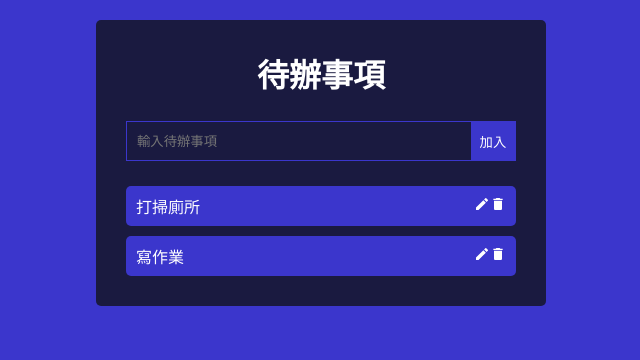
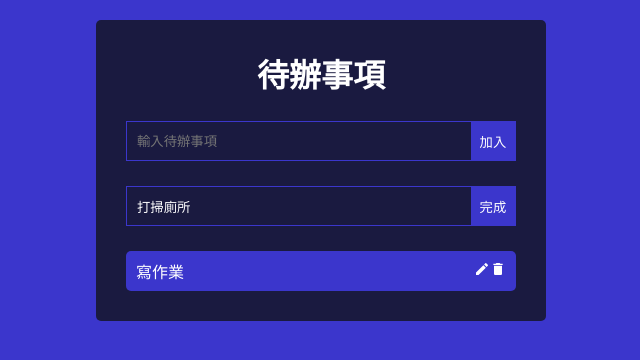
Before and after one commit to Yorn90104/React-Todo, a React (Vite) app: page / in a window 1280 px wide. Both pictures are taken after a click on the icon 801 px from the left and 204 px from the top of the page. Shown: the top 360 px of the page, without its empty margins (319-959 px from the left). Built offline with nearby package versions, Linux system fonts and the light colour scheme.

Commit message:
editTodo

```diff
--- /dev/null
+++ b/src/components/EditForm.jsx
@@ -0,0 +1,17 @@
+import { useState } from "react";
+
+function EditFrom({todo, editTodo}) {
+    const [content, setContent] = useState(todo.content)
+    return (
+        <>
+            <form className="create-form" onSubmit={(e) => {editTodo(todo.id, content); setContent(""); e.preventDefault();}}>
+                <input type="text" placeholder="輸入待辦事項"
+                value={content}
+                onChange={(e)=> setContent(e.target.value)}/>
+                <button type="submit">完成</button>
+            </form>
+        </>
+    );
+}
+
+export default EditFrom;
--- a/src/components/Todo.jsx
+++ b/src/components/Todo.jsx
@@ -1,14 +1,17 @@
 import { MdDelete, MdEdit } from "react-icons/md";
+import EditFrom from "./EditForm";
 
-function Todo({ todo, deleteTodo, toggleComplete}) {
+function Todo({ todo, deleteTodo, toggleComplete,  toggleisEditing, editTodo}) {
   return (
-    <div className={`todo ${todo.isCompleted ? "completed" : ""}`}>
+    todo.isEditing ? <EditFrom todo = {todo} editTodo = {editTodo}/>
+    :<div className={`todo ${todo.isCompleted ? "completed" : ""}`}>
       <p onClick={() =>{toggleComplete(todo.id)}}>{todo.content}</p>
       <div>
         <MdEdit
           style={{
             cursor: "pointer",
           }}
+          onClick={()=> {toggleisEditing(todo.id)}}
         />
         <MdDelete
           style={{
--- a/src/components/TodoWrapper.jsx
+++ b/src/components/TodoWrapper.jsx
@@ -4,13 +4,13 @@ import Todo from "./Todo";
 
 function TodoWrapper() {
     const [todos, setTodos] = useState([
-            {content:"打掃廁所", id : Math.random(), isCompleted: false},
-            {content:"寫作業", id : Math.random(), isCompleted: false},
+            {content:"打掃廁所", id : Math.random(), isCompleted: false, isEditing: false},
+            {content:"寫作業", id : Math.random(), isCompleted: false, isEditing: false},
         ]
     );
 
     const addTodo = (content) => {
-        setTodos([...todos, {content: content, id: Math.random(), isCompleted: false}]);
+        setTodos([...todos, {content: content, id: Math.random(), isCompleted: false, isEditing: false}]);
     };
     const deleteTodo = (id) => {
         setTodos(todos.filter((todo) => {return todo.id !== id}));
@@ -20,6 +20,17 @@ function TodoWrapper() {
             return todo.id === id ? {...todo, isCompleted: !todo.isCompleted} : todo;
         }));
     };
+    const toggleisEditing = (id) => {
+        setTodos(todos.map((todo) => {
+            return todo.id === id ? {...todo, isEditing: !todo.isEditing} : todo;
+        }));
+    };
+
+    const editTodo = (id, content) => {
+        setTodos(todos.map((todo) => {
+            return todo.id === id ? {...todo, content: content, isEditing: false} : todo;
+        }));
+    };
 
     return (
         <div className="wrapper">
@@ -27,7 +38,14 @@ function TodoWrapper() {
             <CreateFrom addTodo = {addTodo}/>
             {
                 todos.map((todo) => {
-                    return <Todo todo = {todo} key={todo.id} deleteTodo = {deleteTodo} toggleComplete = {toggleComplete}/>
+                    return <Todo
+                    todo = {todo}
+                    key={todo.id}
+                    deleteTodo = {deleteTodo}
+                    toggleComplete = {toggleComplete}
+                    toggleisEditing = {toggleisEditing}
+                    editTodo = {editTodo}
+                    />
                 })
             }
         </div>
```
